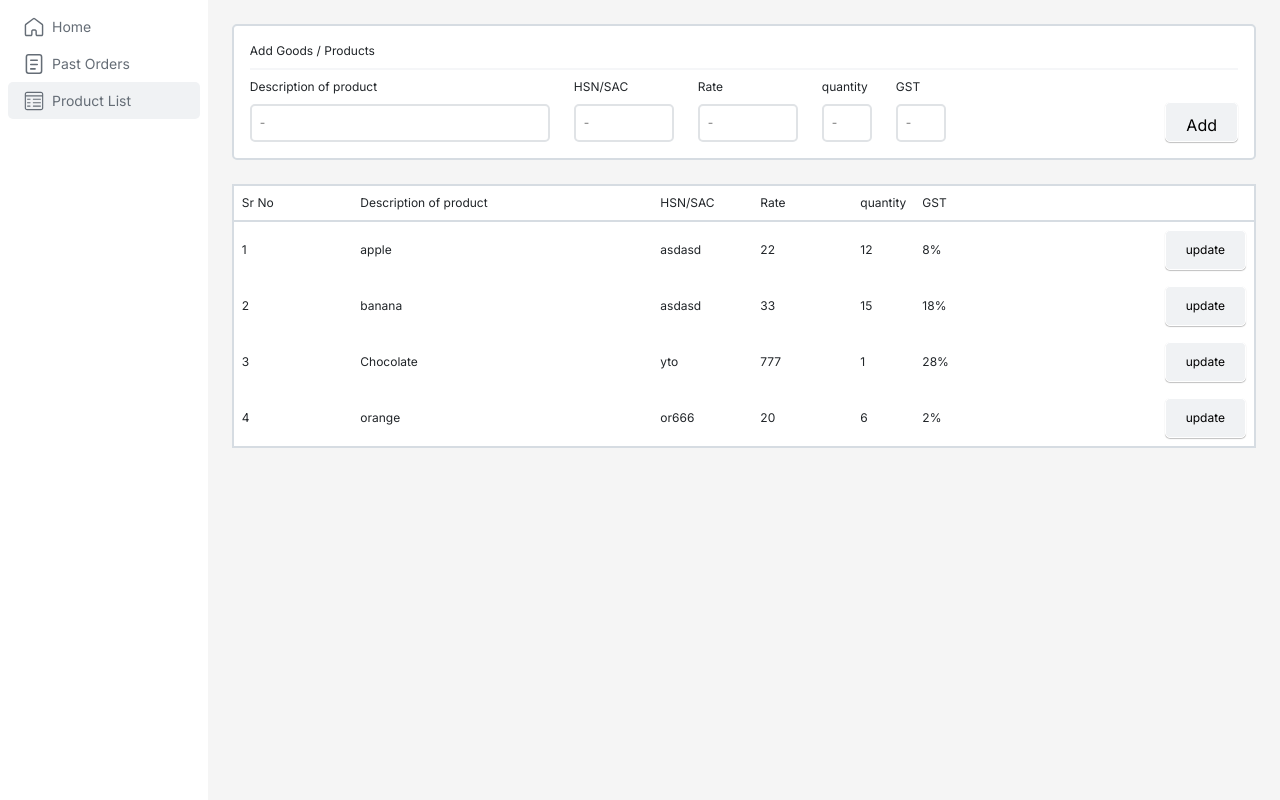
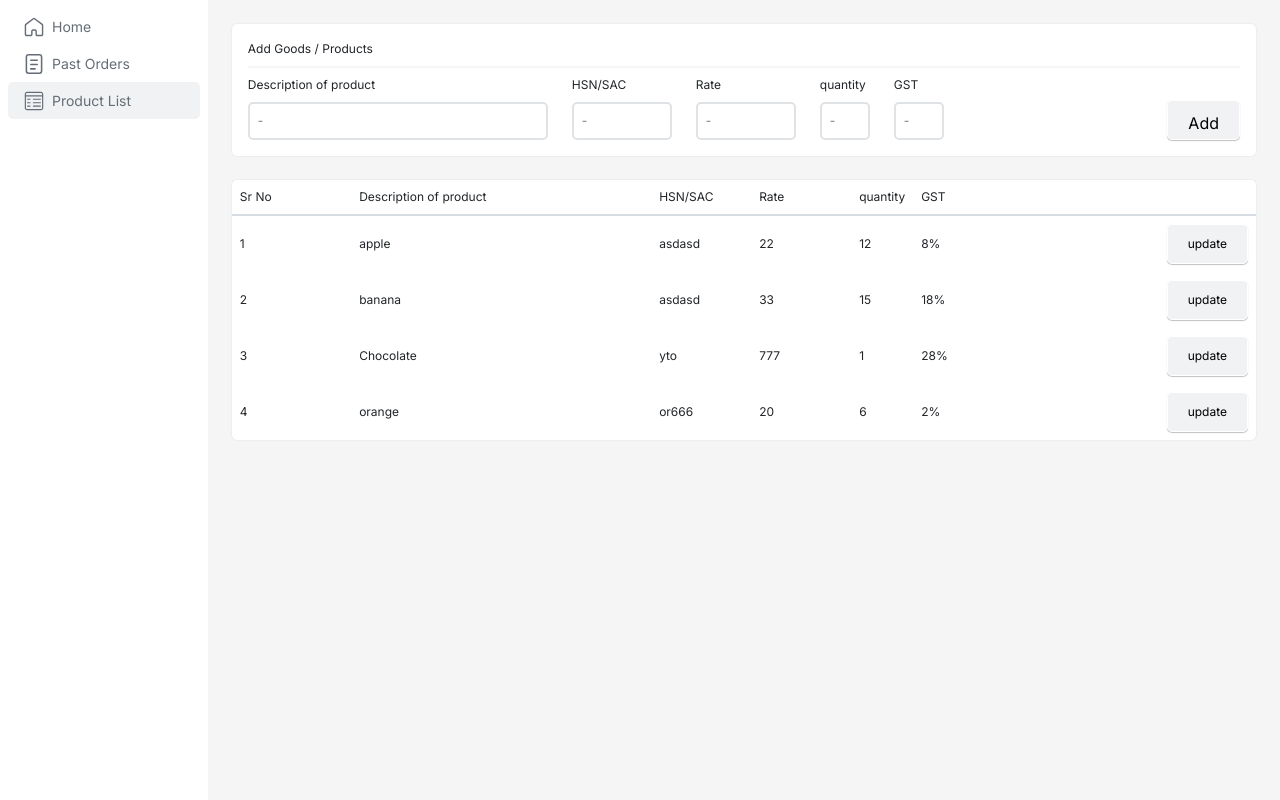
Before and after one commit to abdsha777/invoice-system, a PHP site: page /invoice-system/productList.php in a window 1280 px wide. Shown: the part 58-858 px from the top of the page. Run offline with PHP 8.4, Linux system fonts and the light colour scheme; a user stored in the database is signed in; data comes from the database, SQL or seed files in the repository; some libraries are stand-ins or nearby versions.

Commit message:
Update product.css

```diff
--- a/css/product.css
+++ b/css/product.css
@@ -13,7 +13,8 @@
   .box {
     padding: 16px;
     background-color: #ffffff;
-    border: 2px solid #d6dce2;
+    /* border: 2px solid #d6dce2; */
+    box-shadow: 0px 0px 2px #d6dce2;
     border-radius: 5px;
   }
 
```
